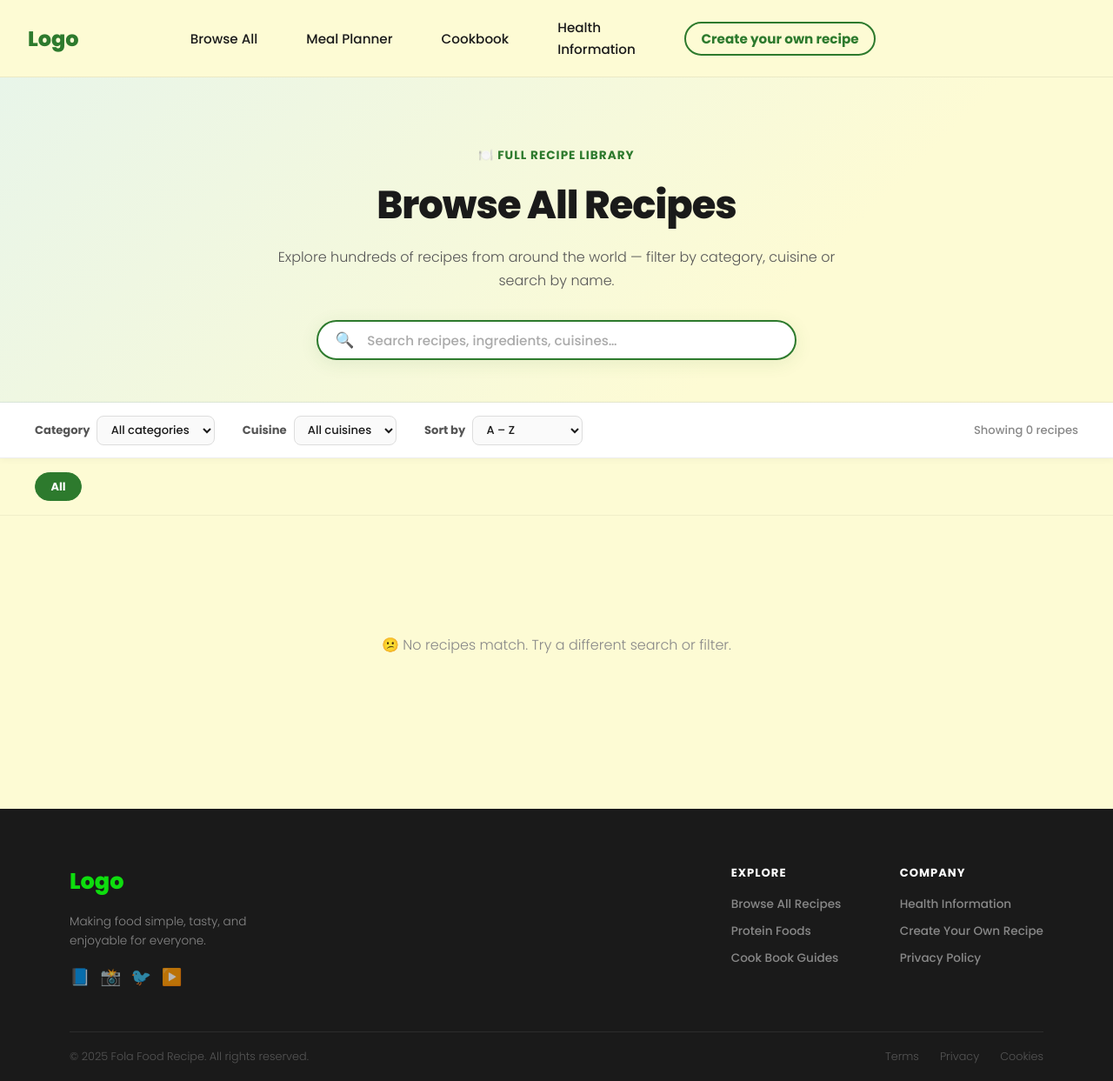
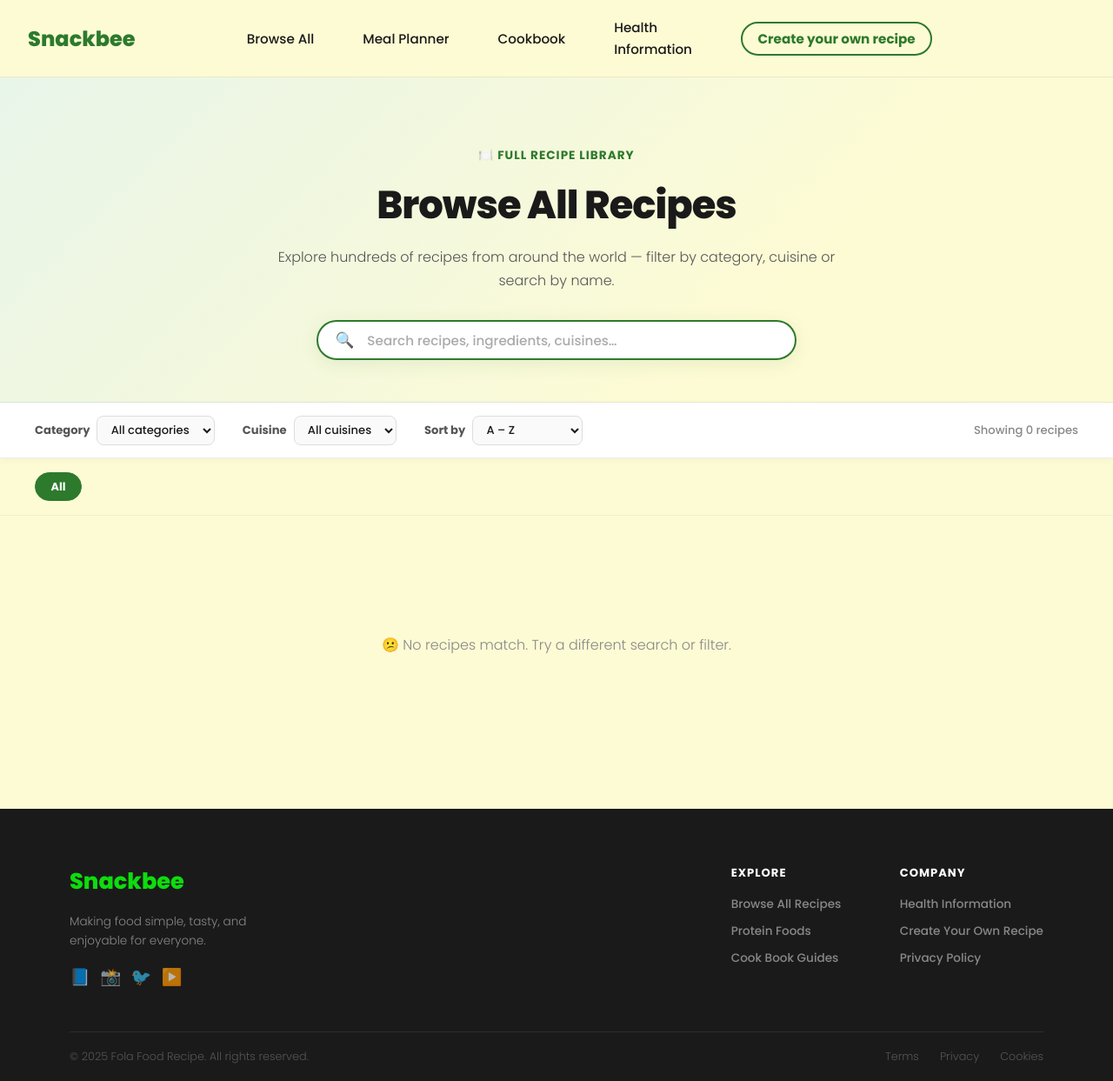
Before and after one commit to SirRmelTheThird/Recipe-Finder, a plain HTML site: page browse-all.html in a window 1280 px wide. Shown: the whole page at 87% size. Drawn offline with Linux system fonts and the light colour scheme; no server answers.

Commit message:
fix erros with logo

```diff
--- a/browse-all.html
+++ b/browse-all.html
@@ -16,7 +16,7 @@
   <header class="header-container">
     <nav class="navbar-container">
       <div class="navbar browse-navbar">
-        <a href="index.html" class="navbar-logo">Logo</a>
+        <a href="index.html" class="navbar-logo">Snackbee</a>
         <ul class="navbar-list">
           <li class="navbar-item"><a href="browse-all.html" class="navbar-link">Browse All</a></li>
           <li><a href="meal-planner.html" class="navbar-link">Meal Planner</a></li>
@@ -97,7 +97,7 @@
   <footer class="footer">
     <div class="footer-inner">
       <div class="footer-brand">
-        <a href="index.html" class="footer-logo">Logo</a>
+        <a href="index.html" class="footer-logo">Snackbee</a>
         <p class="footer-tagline">Making food simple, tasty, and enjoyable for everyone.</p>
         <div class="footer-socials">
           <a href="#" class="footer-social">📘</a>
```
Also changed, not shown: cookbook.html (+1 -1 lines), healthinfo.html (+2 -2 lines), meal-planner.html (+2 -2 lines).
